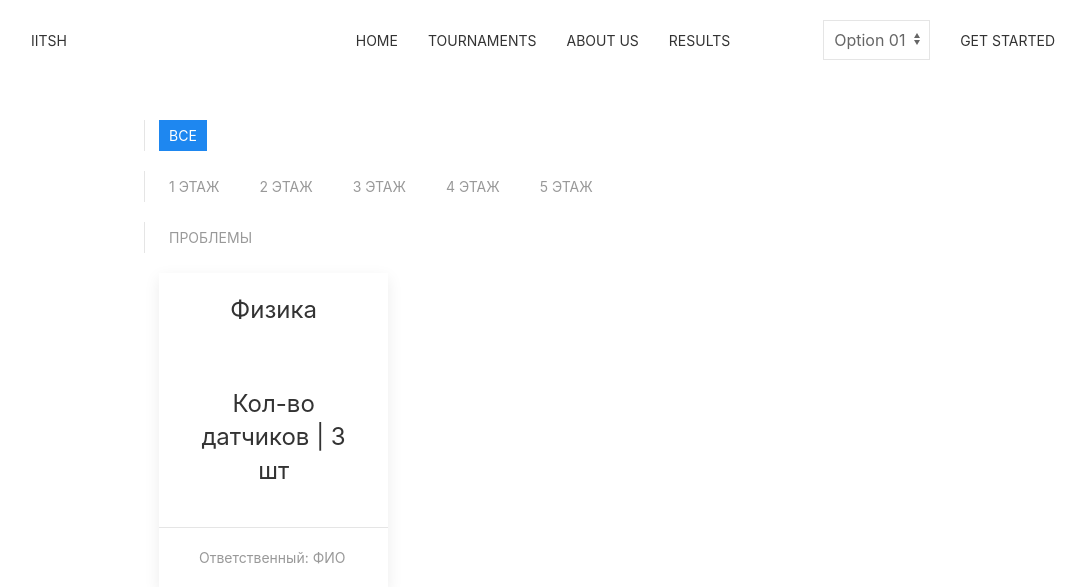
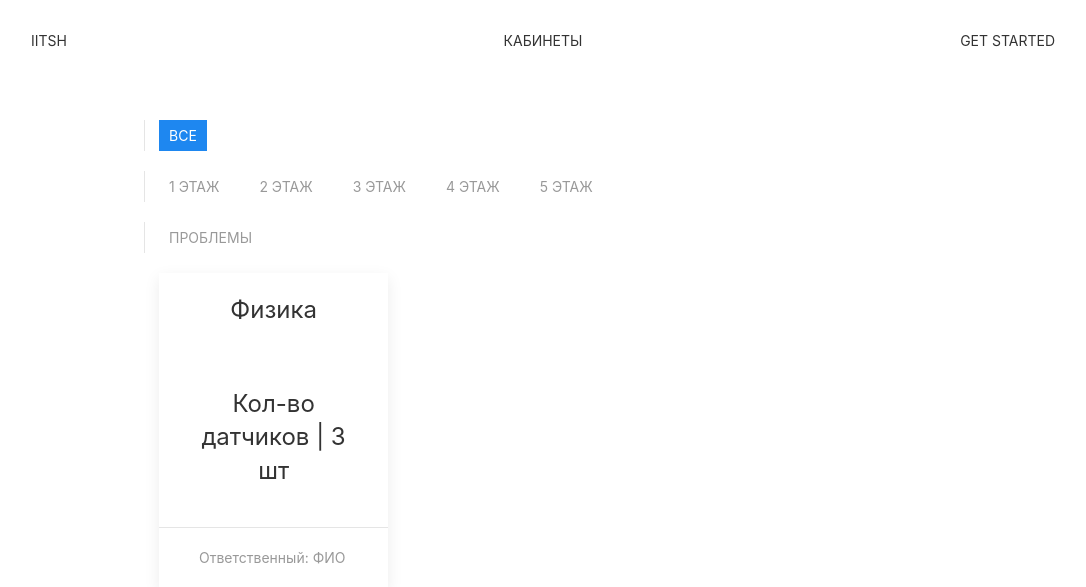
Before and after one commit to DegtyarevEvgeniy/iitsh, a Django app: page / in a window 1280 px wide. Shown: the top 587 px of the page, without its empty margins (97-1183 px from the left). Run offline with Django 4.2, Linux system fonts and the light colour scheme; some libraries are stand-ins or nearby versions.

Commit message:
menu fix

```diff
--- a/cloud/templates/menu.html
+++ b/cloud/templates/menu.html
@@ -8,23 +8,15 @@
 
     <div class="uk-navbar-center">
         <ul class="uk-navbar-nav">
-            <li class="uk-active"><a href="/">Home</a></li>
-            <li class="uk-active"><a href="/">Tournaments</a></li>
-            <li class="uk-active"><a href="">About us</a></li>
-            <li class="uk-active"><a href="/results/">Results</a></li>
+            <li class="uk-active"><a href="/">Кабинеты</a></li>
         </ul>
     </div>
 
     <div class="uk-navbar-right">
         <ul class="uk-navbar-nav uk-flex uk-flex-middle">
-            <li class="uk-active">
-                <select class="uk-select">
-                    <option>Option 01</option>
-                    <option>Option 02</option>
-                </select>
-            </li>
 
-            <li class="uk-active"><a href="/signin/">Get started</a></li>
+
+            <li class="uk-active"><a href="/">Get started</a></li>
 
         </ul>
     </div>
```
